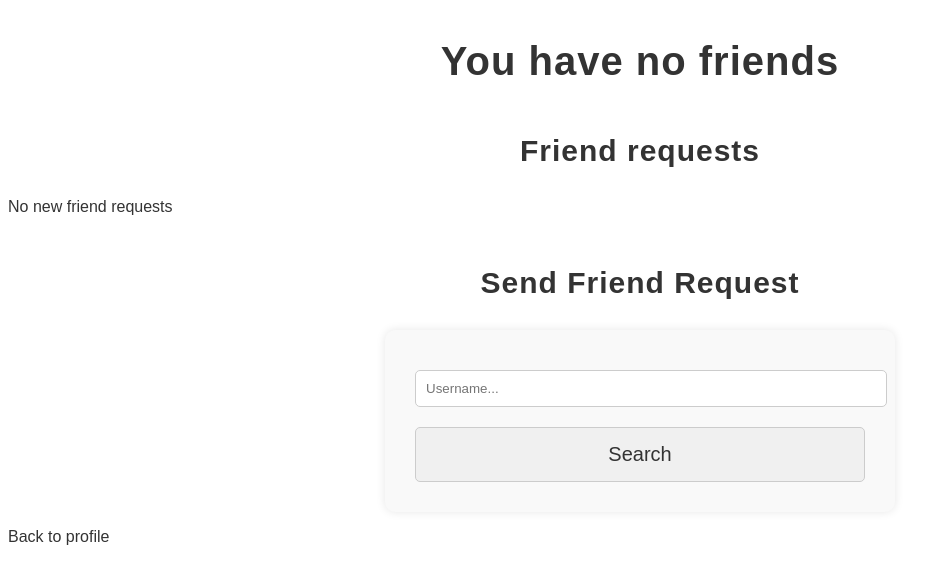
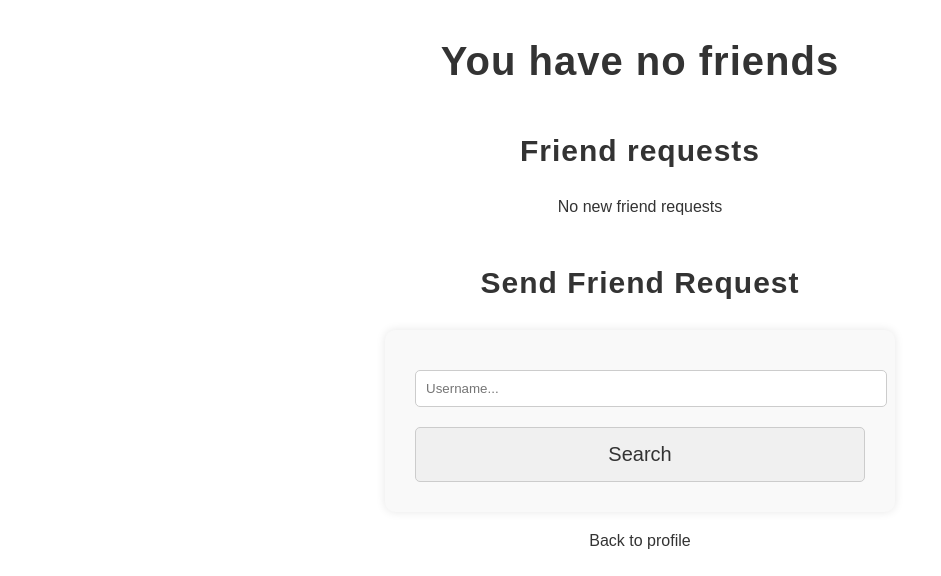
Before and after one commit to MaksPek03/Wealthy, a Django app: template core/templates/core/friends_list.html in a window 1280 px wide. Shown: the part 224-800 px from the top of the page, without its empty margins (0-941 px from the left). Run offline with Django 5.2, Linux system fonts and the light colour scheme; the template is opened without the code that fills it, so the values that code supplies are empty.

Commit message:
adjust back links to the center

```diff
--- a/core/static/core/css/style3.css
+++ b/core/static/core/css/style3.css
@@ -250,3 +250,21 @@ body.dark-mode .trends-table td {
 body.dark-mode .trends-table tr:nth-child(even) {
     background-color: #1a1a1a;
 }
+
+
+.form-container-wallet {
+    max-width: 400px;
+    margin: 20px auto;
+    display: flex;
+    flex-direction: column;
+    gap: 10px;
+}
+.form-link-comeback {
+    text-align: center;
+    margin-top: 20px;
+}
+
+.form-link-comeback a {
+    text-decoration: none;
+    color: #333;
+}
--- a/core/templates/core/add_price_alert.html
+++ b/core/templates/core/add_price_alert.html
@@ -9,7 +9,7 @@
             <button type="submit" class="btn">Add alert</button>
         </form>
     </div>
-  <p class="form-link">
-  <a href="{% url 'asset_list' %}">Back to assets</a>
+    <p class="form-link-comeback">
+    <a href="{% url 'profile' %}">Back to assets</a>
   </p>
 {% endblock %}
--- a/core/templates/core/add_user_goal.html
+++ b/core/templates/core/add_user_goal.html
@@ -8,7 +8,7 @@
             <button type="submit" class="btn">save</button>
         </form>
     </div>
-    <p class="form-link">
+    <p class="form-link-comeback">
 <a href="{% url 'user_goals' %}">Back to profile</a>
 </p>
 {% endblock %}
--- a/core/templates/core/add_wallet_asset.html
+++ b/core/templates/core/add_wallet_asset.html
@@ -14,7 +14,7 @@
 {% else %}
 <h2 class="main_h2">No assets</h2>
 {% endif %}
-<p class="form-link">
+<p class="form-link-comeback">
     <a href="{% url 'wallet_detail' wallet_id %}">Come back</a>
 </p>
 {% endblock %}
--- a/core/templates/core/add_wallet_asset_details.html
+++ b/core/templates/core/add_wallet_asset_details.html
@@ -10,7 +10,7 @@
         </form>
     </div>
 
-    <p class="form-link">
+    <p class="form-link-comeback">
         <a href="{% url 'add_wallet_asset' wallet_id %}">Come back</a>
     </p>
 {% endblock %}
--- a/core/templates/core/asset_list.html
+++ b/core/templates/core/asset_list.html
@@ -17,7 +17,7 @@
 {% else %}
 <h2 class="main_h2">No assets to show</h2>
 {% endif %}
-<p class="form-link">
+<p class="form-link-comeback">
 <a href="{% url 'profile' %}">back to profile</a>
 </p>
 {% endblock %}
--- a/core/templates/core/friends_list.html
+++ b/core/templates/core/friends_list.html
@@ -8,7 +8,7 @@
       {% for friend in friends %}
         <li style="font-size: 30px;">
           {{ friend.username }}
-          <p class="form-link">
+          <p class="form-link-comeback">
             <a href="{% url 'remove_friend' friend.id %}">Remove</a>
           </p>
         </li>
@@ -24,7 +24,7 @@
       {% for request in friend_requests %}
         <li>
           {{ request.sender.username }}
-          <p class="form-link">
+          <p class="form-link-comeback">
             <a href="{% url 'accept_friend_request' request.id %}">Accept</a> |
             <a href="{% url 'decline_friend_request' request.id %}">Decline</a>
           </p>
@@ -32,7 +32,7 @@
       {% endfor %}
     </ul>
   {% else %}
-    <p class="form-link">No new friend requests</p>
+    <p class="form-link-comeback">No new friend requests</p>
   {% endif %}
 
   <h3 class="main_h2" style="font-size: 30px;">Send Friend Request</h3>
@@ -49,7 +49,7 @@
         {% if u != request.user %}
           <li>
             {{ u.username }}
-            <p class="form-link">
+            <p class="form-link-comeback">
               <a href="{% url 'send_friend_request' u.id %}">Send request</a>
               <br><br>
             </p>
@@ -59,7 +59,7 @@
     </ul>
   {% endif %}
 
-  <p class="form-link">
+  <p class="form-link-comeback">
     <a href="{% url 'profile' %}">Back to profile</a>
   </p>
 {% endblock %}
--- a/core/templates/core/group_list.html
+++ b/core/templates/core/group_list.html
@@ -18,11 +18,11 @@
     <h2 class="main_h2">There are no groups</h2>
   {% endif %}
 
-  <p class="form-link">
+  <p class="form-link-comeback">
     <a href="{% url 'group_create' %}">Create a new group</a>
   </p>
 
-  <p class="form-link">
+  <p class="form-link-comeback">
     <a href="{% url 'profile' %}">Back to profile</a>
   </p>
 {% endblock %}
--- a/core/templates/core/historic_price.html
+++ b/core/templates/core/historic_price.html
@@ -17,7 +17,7 @@
     <h2 class="main_h2">No historical data available</h2>
   {% endif %}
 
-  <p class="form-link">
+    <p class="form-link-comeback">
     <a href="{% url 'profile' %}">Back to profile</a>
   </p>
 {% endblock %}
--- a/core/templates/core/my_alerts.html
+++ b/core/templates/core/my_alerts.html
@@ -33,11 +33,11 @@
     </tbody>
   </table>
 
-  <p class="form-link">
+  <p class="form-link-comeback">
     <a href="{% url 'asset_list' %}">Add new alert</a>
   </p>
 
-  <p class="form-link">
+  <p class="form-link-comeback">
     <a href="{% url 'profile' %}">Back to profle</a>
   </p>
 {% endblock %}
--- a/core/templates/core/price.html
+++ b/core/templates/core/price.html
@@ -32,7 +32,7 @@
 {% else %}
   <h2 class="main_h2">No prices found</h2>
 {% endif %}
-<p class="form-link">
+<p class="form-link-comeback">
   <a href="{% url 'profile' %}">Come back</a>
 </p>
 {% endblock %}
--- a/core/templates/core/share_wallet.html
+++ b/core/templates/core/share_wallet.html
@@ -15,7 +15,7 @@
       <button type="submit" class="btn">Share</button>
     </form>
   </div>
-  <p class="form-link">
+  <p class="form-link-comeback">
     <a href="{% url 'wallet_detail' wallet.id %}">Come back to wallet</a>
   </p>
 {% endblock %}
--- a/core/templates/core/shared_wallet_detail.html
+++ b/core/templates/core/shared_wallet_detail.html
@@ -19,7 +19,7 @@
 
   <p><b>Total value:</b> {{ total_value|floatformat:2 }} $</p>
 
-  <p class="form-link">
+  <p class="form-link-comeback">
     <a href="{% url 'shared_wallets' %}">Back to wallets</a>
   </p>
 {% endblock %}
--- a/core/templates/core/shared_wallets.html
+++ b/core/templates/core/shared_wallets.html
@@ -13,5 +13,8 @@
      <h2 class="main_h2">No wallets are shared to You</h2>
   {% endif %}
 
-  <p class="form-link"><a href="{% url 'wallet_list' %}">Your wallets</a></p>
+  <p class="form-link-comeback"><a href="{% url 'wallet_list' %}">Go to Your wallets</a></p>
+    <p class="form-link-comeback">
+    <a href="{% url 'profile' %}">Back to profile</a>
+  </p>
 {% endblock %}
--- a/core/templates/core/user_goals.html
+++ b/core/templates/core/user_goals.html
@@ -2,7 +2,7 @@
 {% block content %}
   <h2 class="main_h2">My goals</h2>
 
-  <p class="form-link">
+  <p class="form-link-comeback">
     <a href="{% url 'add_user_goal' %}">Add new goal</a>
   </p>
 
@@ -25,7 +25,7 @@
     <p style="text-align: center;">You have no goals</p>
   {% endif %}
 
-  <p class="form-link">
-    <a href="{% url 'profile' %}">back to profile</a>
+  <p class="form-link-comeback">
+    <a href="{% url 'profile' %}">Back to profile</a>
   </p>
 {% endblock %}
--- a/core/templates/core/wallet_detail.html
+++ b/core/templates/core/wallet_detail.html
@@ -35,6 +35,7 @@
 
   <div class="wallet-links">
     <a href="{% url 'add_wallet_asset' wallet.id %}">Add an asset</a>
+    <a href="{% url 'share_wallet' wallet.id %}">Share a wallet</a>
     <a href="{% url 'wallet_list' %}">Back to wallet list</a>
   </div>
 {% endblock %}
```
Also changed, not shown: core/templates/core/group_detail.html (+5 -5 lines), core/templates/core/trends.html (+5 -2 lines), core/templates/core/wallet_list.html (+5 -3 lines).
